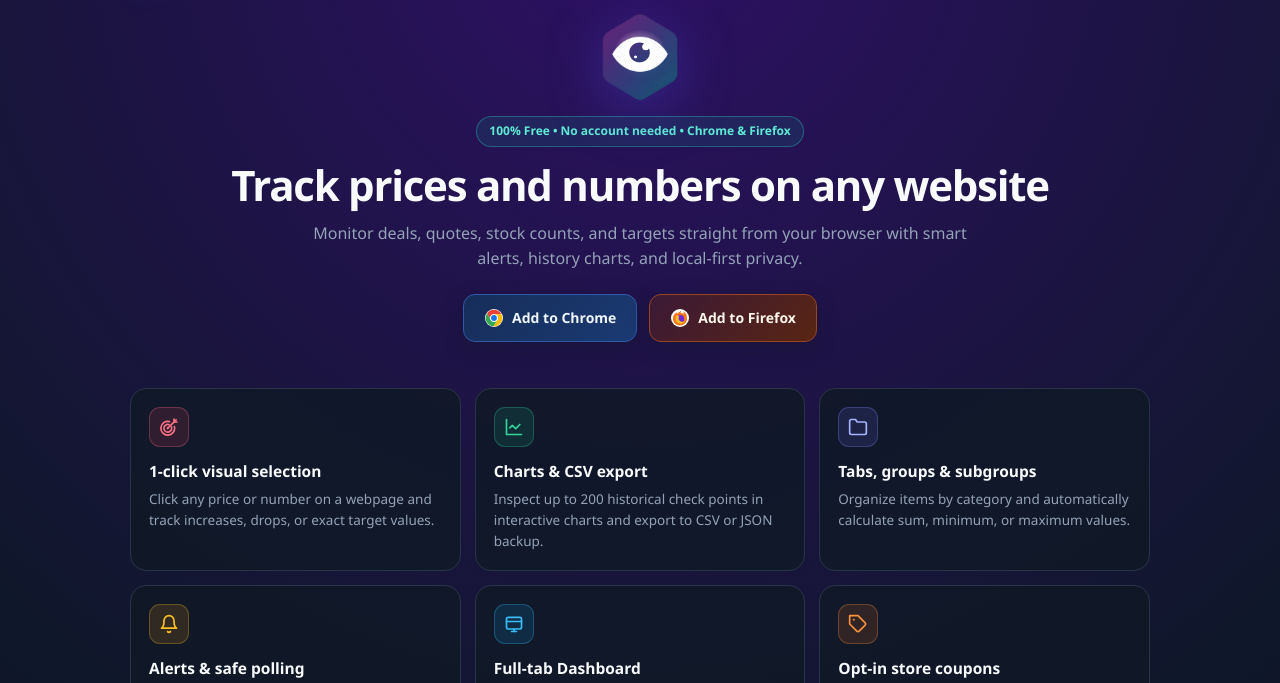
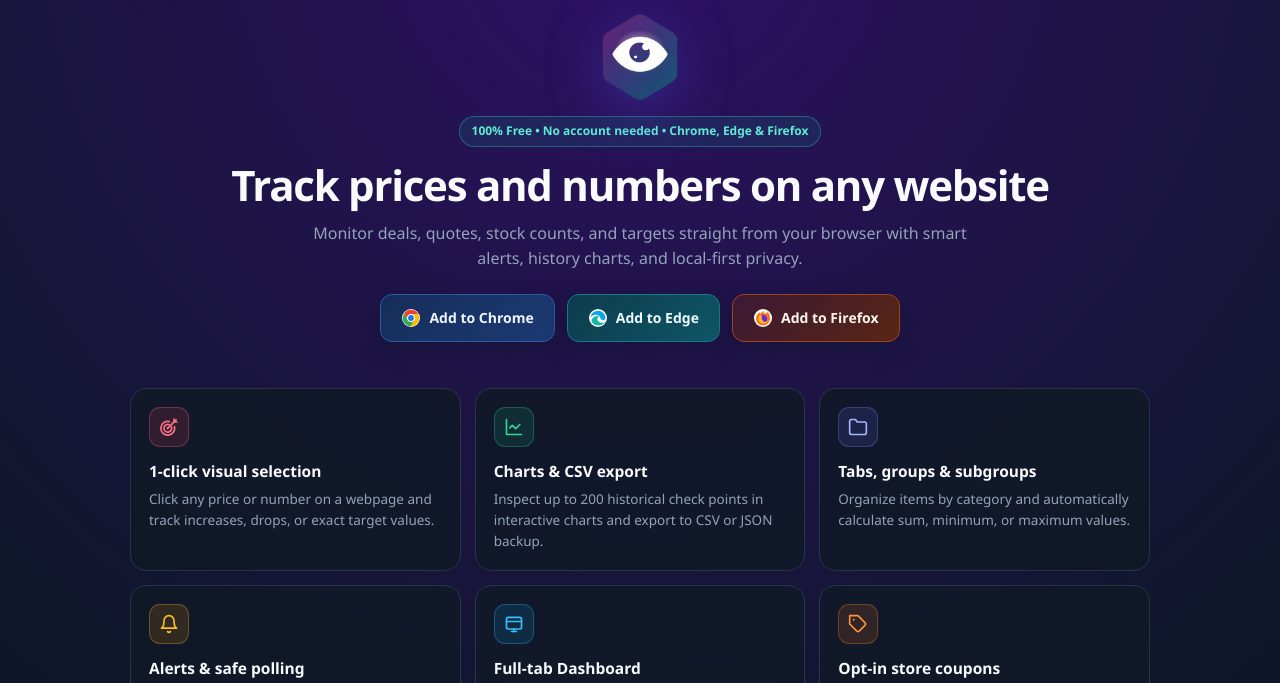
Before and after one commit to VigiaMind-Project/vigiamind-site, a plain HTML site: page index.html in a window 1280 px wide. Shown: the part 82-765 px from the top of the page. Drawn offline with Linux system fonts and the light colour scheme.

Commit message:
include edge

```diff
--- a/index.html
+++ b/index.html
@@ -222,6 +222,18 @@
     .btn-firefox:hover {
       background: linear-gradient(135deg, #4a1f42, #6b2d18);
       border-color: #bd5628;
+    }
+
+    .btn-edge {
+      background: linear-gradient(135deg, #0d3b4c, #0f5666);
+      color: #ecfeff;
+      border: 1px solid #167a8a;
+      box-shadow: 0 6px 20px rgba(15, 23, 42, 0.45);
+    }
+
+    .btn-edge:hover {
+      background: linear-gradient(135deg, #124c61, #156c80);
+      border-color: #2099ab;
     }
 
     .section-heading {
@@ -488,13 +500,13 @@
           <div class="hero-eye-pupil" id="hero-eye-pupil"></div>
         </div>
       </div>
-      <div class="pill" data-i18n="pill">100% Gratuito • Sem cadastro • Chrome & Firefox</div>
+      <div class="pill" data-i18n="pill">100% Gratuito • Sem cadastro • Chrome, Edge & Firefox</div>
       <h1 data-i18n="heroTitle">Monitore preços e números em qualquer site</h1>
       <p class="subtitle" data-i18n="heroSub">
         Acompanhe promoções, cotações, estoques e metas direto no seu navegador, com alertas inteligentes, gráficos de histórico e privacidade local.
       </p>
       <div class="cta-row">
-        <!-- Substitua #chrome-store-url e #firefox-addons-url pelos links reais quando publicar -->
+        <!-- Substitua #chrome-store-url, #edge-store-url e #firefox-addons-url pelos links reais quando publicar -->
         <a class="btn btn-chrome" href="#chrome-store-url" target="_blank" rel="noopener noreferrer">
           <svg xmlns="http://www.w3.org/2000/svg" width="20" height="20" viewBox="0 0 24 24" aria-hidden="true">
             <circle cx="12" cy="12" r="10.8" fill="#ffffff"/>
@@ -505,6 +517,14 @@
             <circle cx="12" cy="12" r="3.5" fill="#1A73E8"/>
           </svg>
           <span data-i18n="ctaChrome">Instalar no Chrome</span>
+        </a>
+        <a class="btn btn-edge" href="#edge-store-url" target="_blank" rel="noopener noreferrer">
+          <svg xmlns="http://www.w3.org/2000/svg" width="20" height="20" viewBox="0 0 24 24" aria-hidden="true">
+            <circle cx="12" cy="12" r="10.8" fill="#ffffff"/>
+            <path d="M21 12.2c0-4.9-4-8.8-9-8.8-4.5 0-8.2 3.3-8.9 7.6 1.7-2.2 4.4-3.3 7.2-2.8 2.4.4 4.2 2.1 4.6 4.2.3 1.4 1.6 2.3 3.1 2.2 1.8-.1 3-1.2 3-2.4z" fill="#0EA5E9"/>
+            <path d="M4.2 15.8c1.5 3.1 4.7 5.2 8.4 5.2 3.3 0 6.2-1.7 7.8-4.3-1.8 1.3-4.3 1.5-6.6.4-1.8-.9-2.8-2.6-2.5-4.4.2-1.2.9-2.1 1.9-2.7-2-.8-4.6-.4-6.4 1.1-1.7 1.3-2.5 3-2.6 4.7z" fill="#14B8A6"/>
+          </svg>
+          <span data-i18n="ctaEdge">Instalar no Edge</span>
         </a>
         <a class="btn btn-firefox" href="#firefox-addons-url" target="_blank" rel="noopener noreferrer">
           <svg xmlns="http://www.w3.org/2000/svg" width="20" height="20" viewBox="0 0 24 24" aria-hidden="true">
@@ -712,10 +732,11 @@
     // Bilingual copy + auto-switch screenshot language (PT / EN)
     const COPY = {
       pt: {
-        pill: '100% Gratuito • Sem cadastro • Chrome & Firefox',
+        pill: '100% Gratuito • Sem cadastro • Chrome, Edge & Firefox',
         heroTitle: 'Monitore preços e números em qualquer site',
         heroSub: 'Acompanhe promoções, cotações, estoques e metas direto no seu navegador, com alertas inteligentes, gráficos de histórico e privacidade local.',
         ctaChrome: 'Instalar no Chrome',
+        ctaEdge: 'Instalar no Edge',
         ctaFirefox: 'Instalar no Firefox',
         f1Title: 'Seleção visual com 1 clique',
         f1Desc: 'Clique em qualquer preço ou número na página e acompanhe aumentos, quedas ou metas exatas.',
@@ -753,10 +774,11 @@
         privacyLink: 'Política de Privacidade & Termos de Uso'
       },
       en: {
-        pill: '100% Free • No account needed • Chrome & Firefox',
+        pill: '100% Free • No account needed • Chrome, Edge & Firefox',
         heroTitle: 'Track prices and numbers on any website',
         heroSub: 'Monitor deals, quotes, stock counts, and targets straight from your browser with smart alerts, history charts, and local-first privacy.',
         ctaChrome: 'Add to Chrome',
+        ctaEdge: 'Add to Edge',
         ctaFirefox: 'Add to Firefox',
         f1Title: '1-click visual selection',
         f1Desc: 'Click any price or number on a webpage and track increases, drops, or exact target values.',
```
